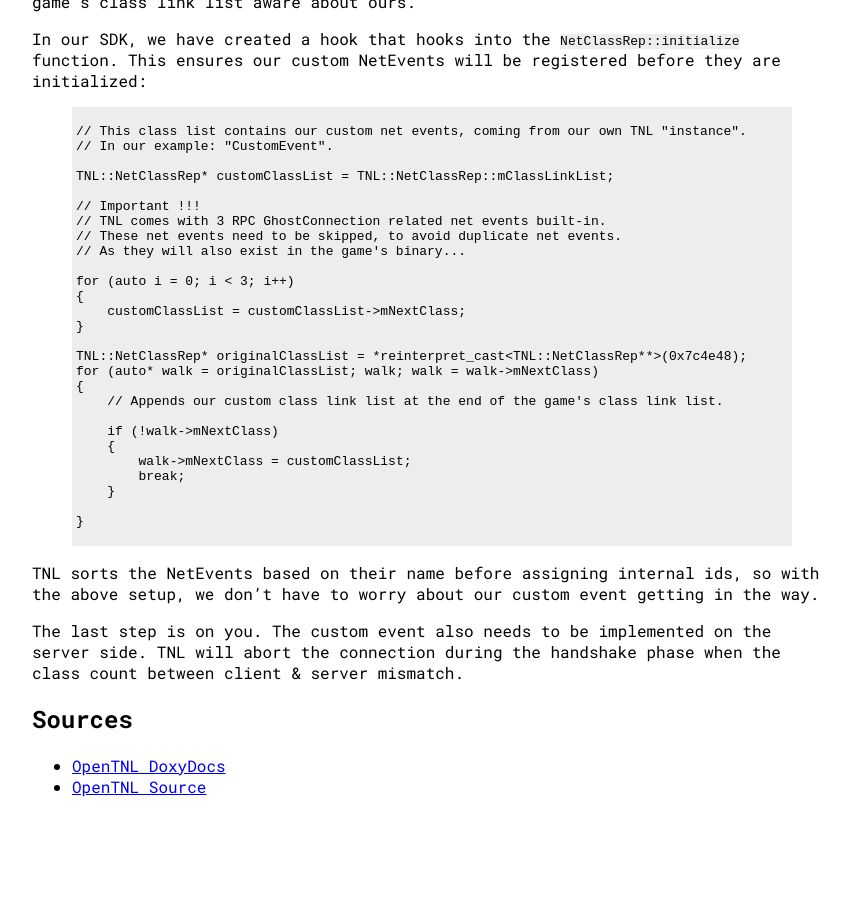
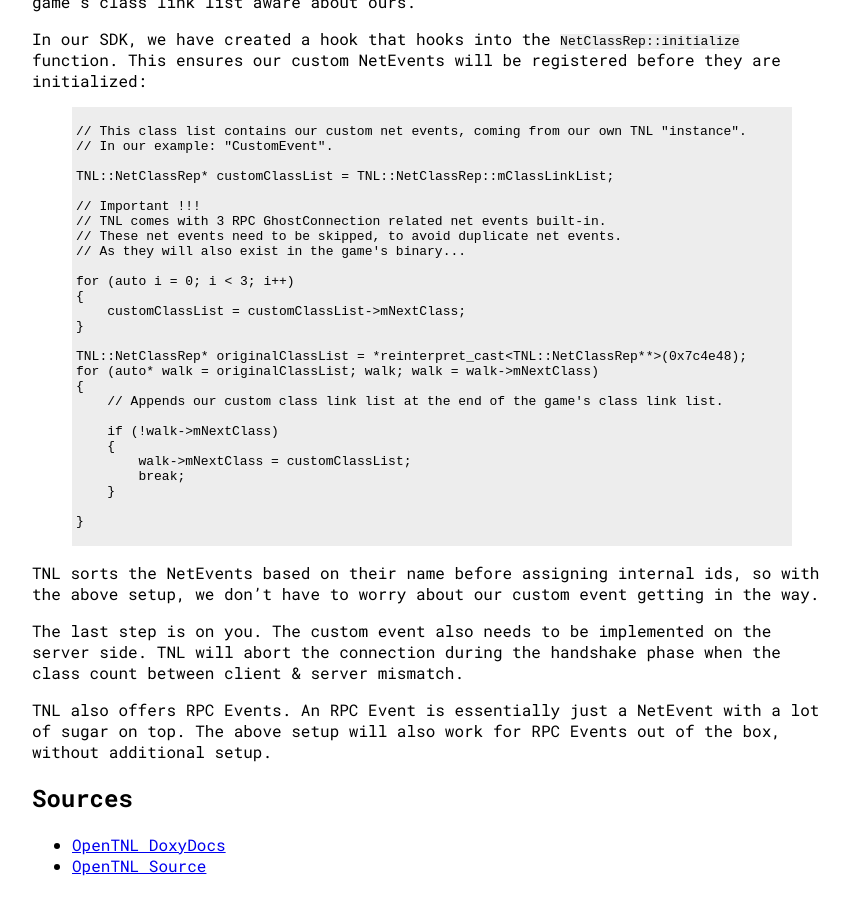
Before and after one commit to Deluze/deluze.github.io, a Jekyll site: the page built from docs/_posts/2025-11-17-injecting-custom-tnl-events.md, in a window 1280 px wide and 900 px high, scrolled down 3766 px. Shown: the whole window, without its empty margins (208-1058 px from the left). Built offline with Jekyll 4.4.1, drawn with Linux system fonts in a browser that asks for light colours; before the commit the page ends 4587 px from its top, so only the background shows below that.

Commit message:
mention rpc events

```diff
--- a/docs/_posts/2025-11-17-injecting-custom-tnl-events.md
+++ b/docs/_posts/2025-11-17-injecting-custom-tnl-events.md
@@ -248,6 +248,9 @@ so with the above setup, we don't have to worry about our custom event getting i
 The last step is on you. The custom event also needs to be implemented on the server side.
 TNL will abort the connection during the handshake phase when the class count between client & server mismatch.
 
+TNL also offers RPC Events. An RPC Event is essentially just a NetEvent with a lot of sugar on top.
+The above setup will also work for RPC Events out of the box, without additional setup.
+
 ## Sources
 
 - [OpenTNL DoxyDocs](https://opentnl.sourceforge.net/doxytree/index.html)
```
